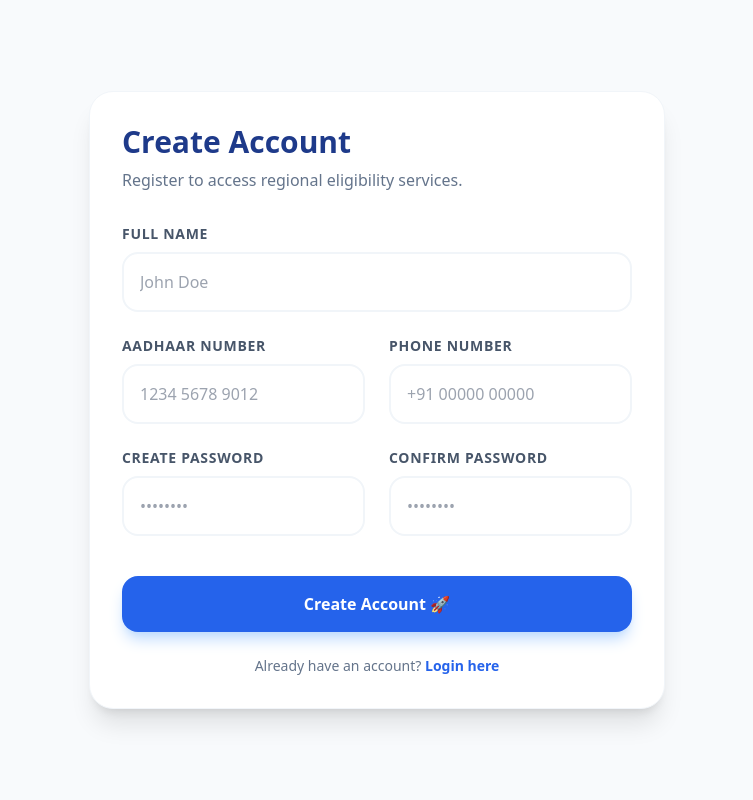
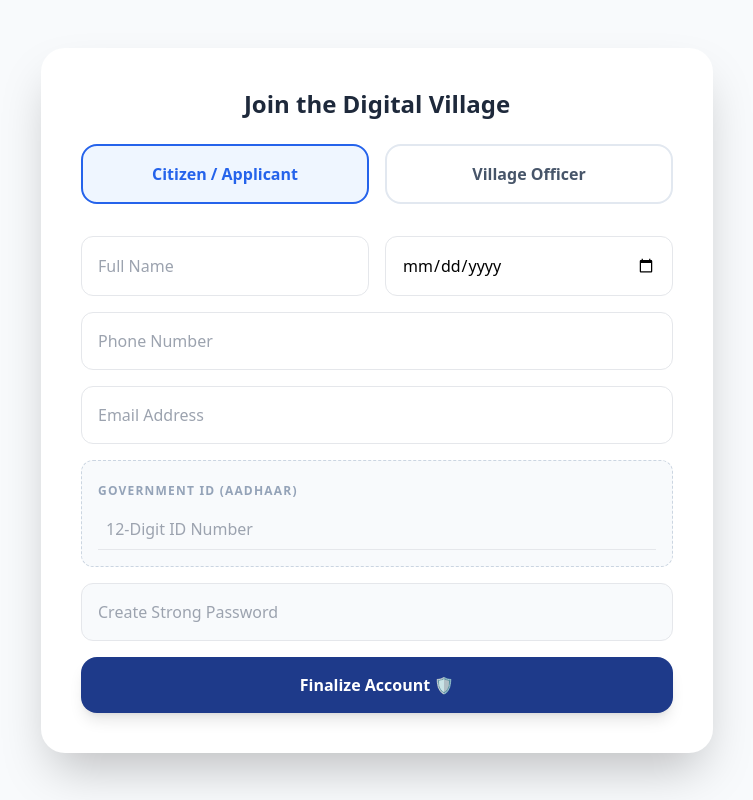
Before and after one commit to AnanthaKrishnan147/e-village-portal, a Flask app: page /register in a window 1280 px wide. Shown: the whole page, without its empty margins (263-1016 px from the left). Run offline with Flask 3, Linux system fonts and the light colour scheme; some libraries are stand-ins or nearby versions.

Commit message:
Implement user registration functionality with form handling and secure password hashing

```diff
--- a/app.py
+++ b/app.py
@@ -71,5 +71,30 @@ def check_eligibility():
             "message": "Document type mismatch. Expected Aadhaar based on regional rules."
         })
 
+@app.route('/register', methods=['GET', 'POST'])
+def register():
+    if request.method == 'POST':
+        role = request.form.get('role') # 'applicant' or 'officer'
+
+        # 1. Capture Personal Info
+        name = request.form.get('full_name')
+        dob = request.form.get('dob')
+
+        # 2. Capture Govt ID
+        govt_id = request.form.get('govt_id')
+
+        # 3. SECURE ACCOUNT CREATION
+        password = request.form.get('password')
+        # Hashing the password securely before saving to database
+        hashed_pw = generate_password_hash(password, method='scrypt')
+
+        # System Lead Note: Print for verification in console
+        print(f"Role: {role} | User: {name} | Secure Hash: {hashed_pw[:20]}...")
+
+        return redirect(url_for('login'))
+
+    return render_template('register.html')
+
+
 if __name__ == '__main__':
     app.run(debug=True)
--- a/templates/register.html
+++ b/templates/register.html
@@ -8,53 +8,59 @@
 </head>
 <body class="bg-slate-50 font-sans min-h-screen flex items-center justify-center p-6">
 
-    <main class="w-full max-w-xl p-8 bg-white rounded-3xl shadow-xl border border-slate-100">
-        <div class="mb-8">
-            <h1 class="text-3xl font-bold text-blue-900">Create Account</h1>
-            <p class="text-slate-500 mt-2">Register to access regional eligibility services.</p>
+<main class="max-w-2xl w-full mx-auto p-10 bg-white rounded-3xl shadow-2xl">
+    <h2 class="text-2xl font-bold text-slate-800 mb-6 text-center">Join the Digital Village</h2>
+
+    <div class="flex gap-4 mb-8">
+        <button id="btn-applicant" onclick="setRole('applicant')" class="flex-1 p-4 border-2 border-blue-600 rounded-2xl text-blue-600 font-bold bg-blue-50 transition-all">
+            Citizen / Applicant
+        </button>
+        <button id="btn-officer" onclick="setRole('officer')" class="flex-1 p-4 border-2 border-slate-200 rounded-2xl text-slate-600 font-bold hover:bg-slate-50 transition-all">
+            Village Officer
+        </button>
+    </div>
+
+    <form id="reg-form" action="/register" method="POST" class="space-y-4">
+        <input type="hidden" name="role" id="role-input" value="applicant">
+
+        <div class="grid grid-cols-1 md:grid-cols-2 gap-4">
+            <input type="text" name="full_name" placeholder="Full Name" class="p-4 border rounded-xl outline-none focus:border-blue-500" required>
+            <input type="date" name="dob" class="p-4 border rounded-xl outline-none focus:border-blue-500" required>
         </div>
 
-        <form action="/register" method="POST" class="grid grid-cols-1 md:grid-cols-2 gap-6">
-            <div class="md:col-span-2">
-                <label class="block text-sm font-semibold text-slate-600 mb-2 uppercase tracking-wider">Full Name</label>
-                <input type="text" name="full_name" placeholder="John Doe" required
-                    class="w-full p-4 rounded-2xl border-2 border-slate-100 focus:border-blue-500 focus:ring-4 focus:ring-blue-50/50 outline-none transition-all">
-            </div>
+        <input type="tel" name="phone" placeholder="Phone Number" class="w-full p-4 border rounded-xl outline-none focus:border-blue-500">
+        <input type="email" name="email" placeholder="Email Address" class="w-full p-4 border rounded-xl outline-none focus:border-blue-500">
 
-            <div>
-                <label class="block text-sm font-semibold text-slate-600 mb-2 uppercase tracking-wider">Aadhaar Number</label>
-                <input type="text" name="aadhaar_no" placeholder="1234 5678 9012" required
-                    class="w-full p-4 rounded-2xl border-2 border-slate-100 focus:border-blue-500 focus:ring-4 focus:ring-blue-50/50 outline-none transition-all">
-            </div>
+        <div class="p-4 bg-slate-50 rounded-xl border border-dashed border-slate-300">
+            <label class="text-xs font-bold text-slate-400 uppercase tracking-widest">Government ID (Aadhaar)</label>
+            <input type="text" name="govt_id" placeholder="12-Digit ID Number" class="w-full mt-2 p-2 border-b bg-transparent outline-none focus:border-blue-500" required>
+        </div>
 
-            <div>
-                <label class="block text-sm font-semibold text-slate-600 mb-2 uppercase tracking-wider">Phone Number</label>
-                <input type="tel" name="phone" placeholder="+91 00000 00000" required
-                    class="w-full p-4 rounded-2xl border-2 border-slate-100 focus:border-blue-500 focus:ring-4 focus:ring-blue-50/50 outline-none transition-all">
-            </div>
+        <input type="password" name="password" placeholder="Create Strong Password" class="w-full p-4 border rounded-xl bg-slate-50 outline-none focus:border-blue-500" required>
 
-            <div>
-                <label class="block text-sm font-semibold text-slate-600 mb-2 uppercase tracking-wider">Create Password</label>
-                <input type="password" name="password" placeholder="••••••••" required
-                    class="w-full p-4 rounded-2xl border-2 border-slate-100 focus:border-blue-500 focus:ring-4 focus:ring-blue-50/50 outline-none transition-all">
-            </div>
+        <button type="submit" class="w-full py-4 bg-blue-900 text-white rounded-2xl font-black shadow-lg hover:bg-blue-800 transition-transform transform active:scale-95">
+            Finalize Account 🛡️
+        </button>
+    </form>
+</main>
 
-            <div>
-                <label class="block text-sm font-semibold text-slate-600 mb-2 uppercase tracking-wider">Confirm Password</label>
-                <input type="password" name="confirm_password" placeholder="••••••••" required
-                    class="w-full p-4 rounded-2xl border-2 border-slate-100 focus:border-blue-500 focus:ring-4 focus:ring-blue-50/50 outline-none transition-all">
-            </div>
+<script>
+    function setRole(role) {
+        const roleInput = document.getElementById('role-input');
+        const btnApplicant = document.getElementById('btn-applicant');
+        const btnOfficer = document.getElementById('btn-officer');
 
-            <div class="md:col-span-2 mt-4">
-                <button type="submit" class="w-full bg-blue-600 hover:bg-blue-700 text-white font-bold py-4 rounded-2xl shadow-lg shadow-blue-200 transition-all transform hover:scale-[1.01]">
-                    Create Account 🚀
-                </button>
-                <p class="text-center text-slate-500 mt-6 text-sm">
-                    Already have an account? <a href="/login" class="text-blue-600 font-bold hover:underline">Login here</a>
-                </p>
-            </div>
-        </form>
-    </main>
+        roleInput.value = role;
+
+        if (role === 'applicant') {
+            btnApplicant.className = "flex-1 p-4 border-2 border-blue-600 rounded-2xl text-blue-600 font-bold bg-blue-50 transition-all";
+            btnOfficer.className = "flex-1 p-4 border-2 border-slate-200 rounded-2xl text-slate-600 font-bold hover:bg-slate-50 transition-all";
+        } else {
+            btnOfficer.className = "flex-1 p-4 border-2 border-blue-600 rounded-2xl text-blue-600 font-bold bg-blue-50 transition-all";
+            btnApplicant.className = "flex-1 p-4 border-2 border-slate-200 rounded-2xl text-slate-600 font-bold hover:bg-slate-50 transition-all";
+        }
+    }
+</script>
 
 </body>
 </html>
```
